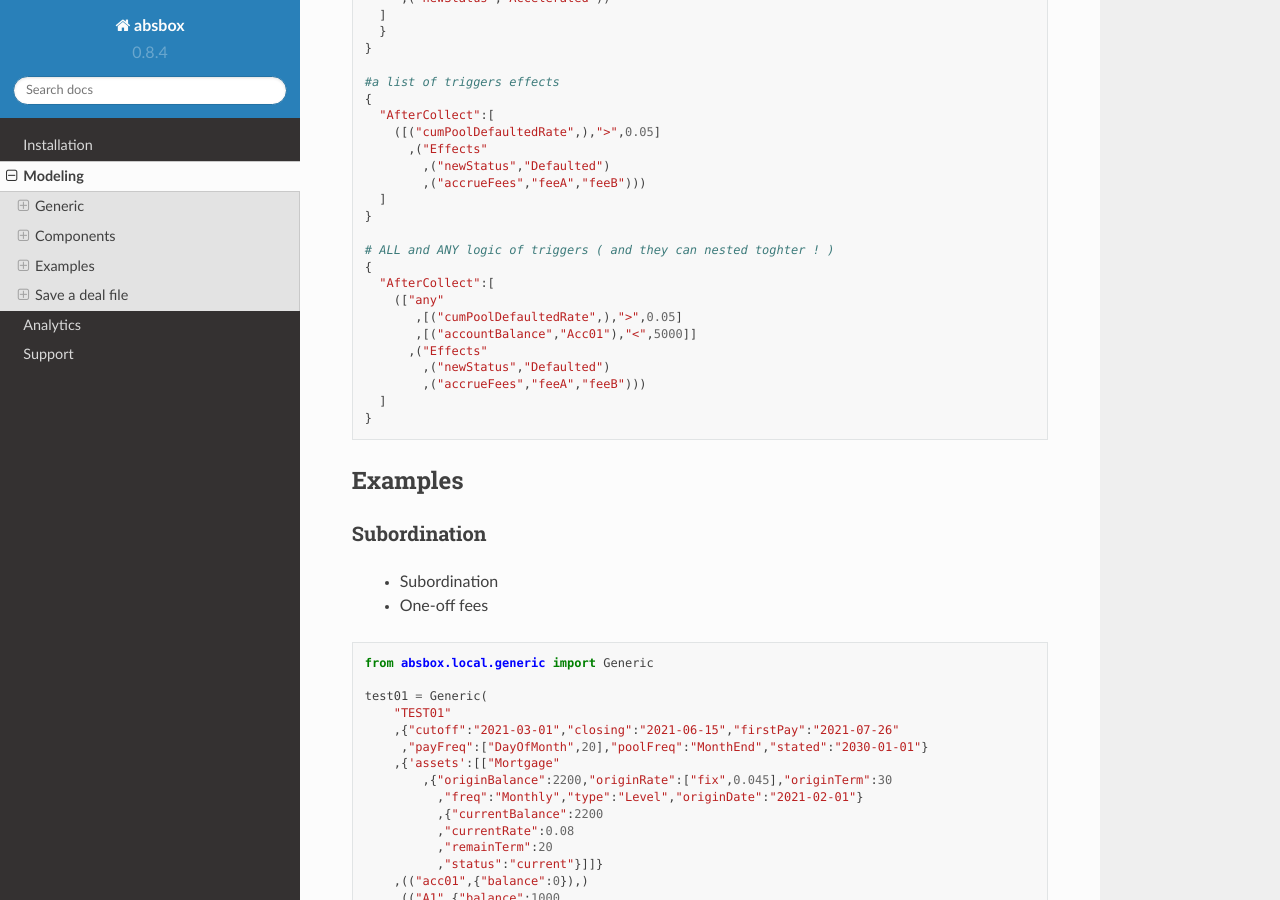
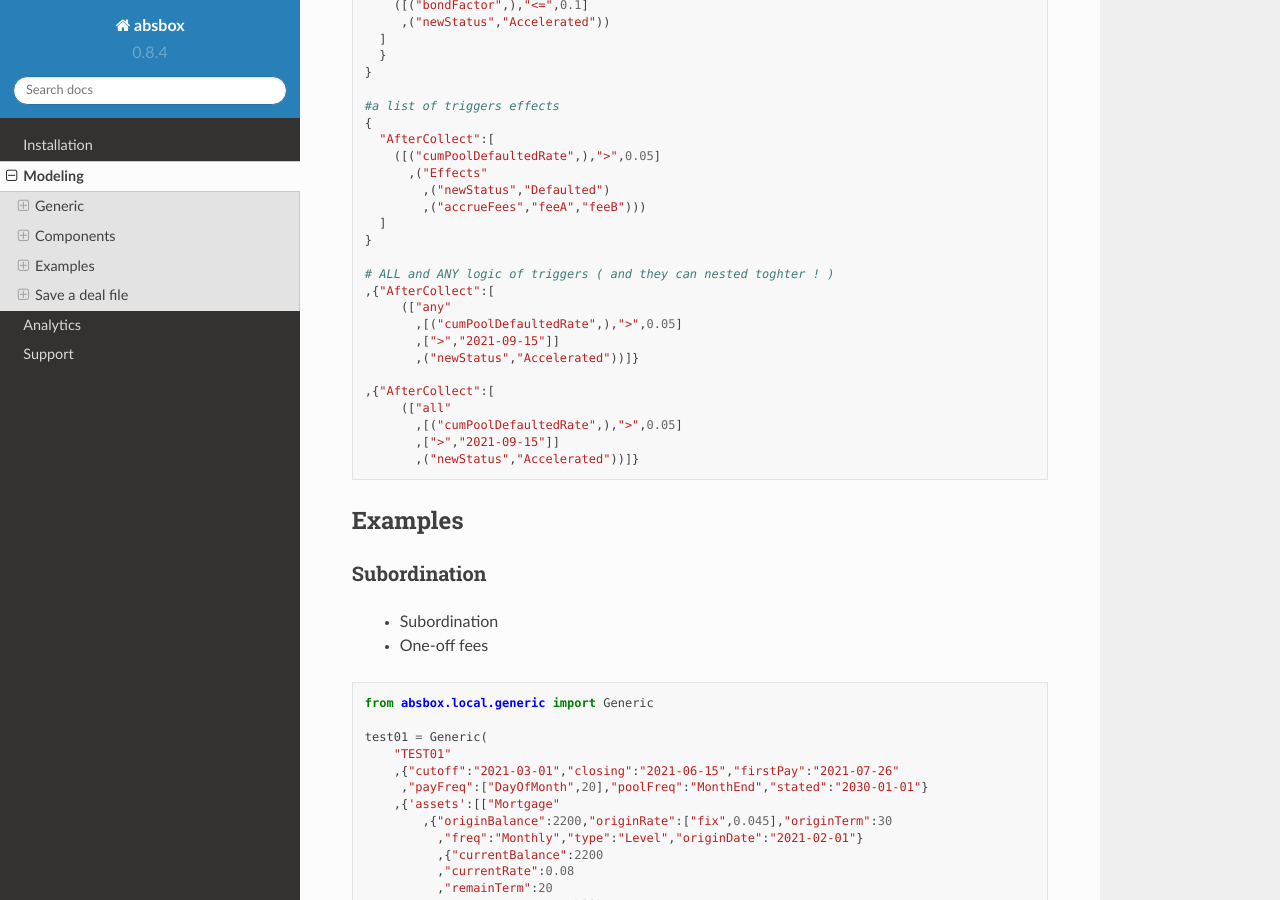
Before and after one commit to yellowbean/absbox-doc, a Sphinx documentation site: the page built from docs/source/modeling.rst, in a window 1280 px wide and 900 px high, scrolled down 13146 px. Built offline with Sphinx 7.4.7 and the Read the Docs theme 2.0.0, drawn with Linux system fonts in a browser that asks for light colours; some of the changed text lies outside the part shown.

```diff
--- a/docs/source/modeling.rst
+++ b/docs/source/modeling.rst
@@ -650,9 +651,7 @@ Trigger(to be tested)
   * create a new trigger
   * a list of above
 
-
 Examples
-
 
 .. code-block:: python
 
@@ -684,16 +683,17 @@ Examples
     }
 
     # ALL and ANY logic of triggers ( and they can nested toghter ! )
-    {
-      "AfterCollect":[
-        (["any"
+    ,{"AfterCollect":[
+         (["any"
            ,[("cumPoolDefaultedRate",),">",0.05]
-           ,[("accountBalance","Acc01"),"<",5000]]
-          ,("Effects"
-            ,("newStatus","Defaulted")
-            ,("accrueFees","feeA","feeB")))
-      ]
-    }
+           ,[">","2021-09-15"]]
+           ,("newStatus","Accelerated"))]}
+
+    ,{"AfterCollect":[
+         (["all"
+           ,[("cumPoolDefaultedRate",),">",0.05]
+           ,[">","2021-09-15"]]
+           ,("newStatus","Accelerated"))]}
 
 
 
--- a/docs/source/support.rst
+++ b/docs/source/support.rst
@@ -21,10 +21,6 @@ API Integration
     - ``docker run -p 5000:8081 yellowbean/hastructure``
     - the server runs at port ``8081``
 
-Slack
-----
-Welcome to join our `Slack channel <https://join.slack.com/t/asset-backed/shared_invite/zt-1fyplipki-QLKhjbmLT2rRnQhcMkUu4w>`_  !
-
 
 Email
 -----
```
Also changed, not shown: other parts of docs/source/modeling.rst (+2 -1 lines).
